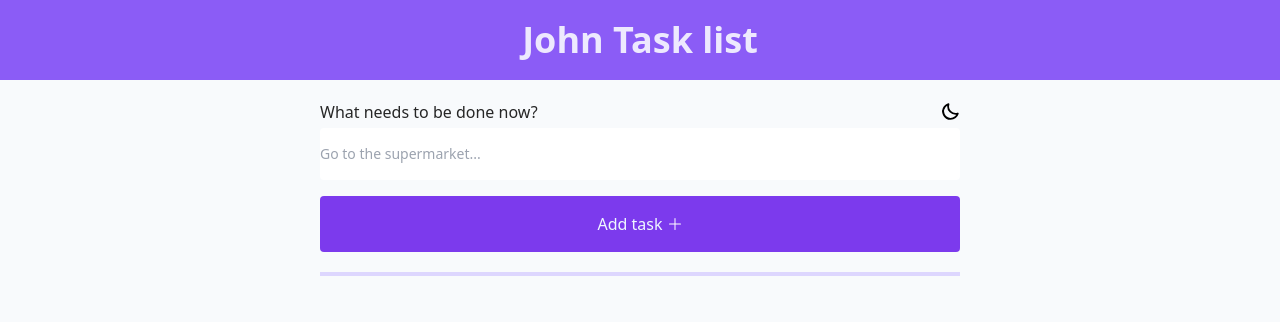
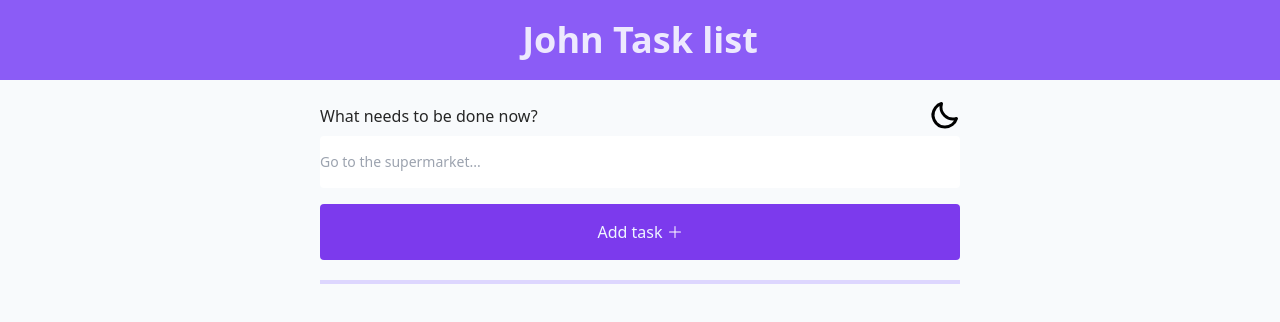
Before and after one commit to LucasAnselmoSilva12345/John-Task-List, a React (Vite) app: page / in a window 1280 px wide. Shown: the top 322 px of the page. Built offline with nearby package versions, Linux system fonts and the light colour scheme.

Commit message:
Fixe: Size of Icon Switch theme
Signed-off-by: LucasAnselmoSilva12345 <lucasanselmodasilva02@gmail.com>

```diff
--- a/src/components/ThemeToggle/ThemeToggle.tsx
+++ b/src/components/ThemeToggle/ThemeToggle.tsx
@@ -26,9 +26,9 @@ export function ThemeToggle() {
       onClick={toggleTheme}
     >
       {isDarkMode ? (
-        <Sun size={20} weight="bold" className="text-yellow-400" />
+        <Sun size={32} weight="bold" className="text-yellow-400" />
       ) : (
-        <Moon size={20} weight="bold" className="text-black" />
+        <Moon size={32} weight="bold" className="text-black" />
       )}
     </button>
   );
```
